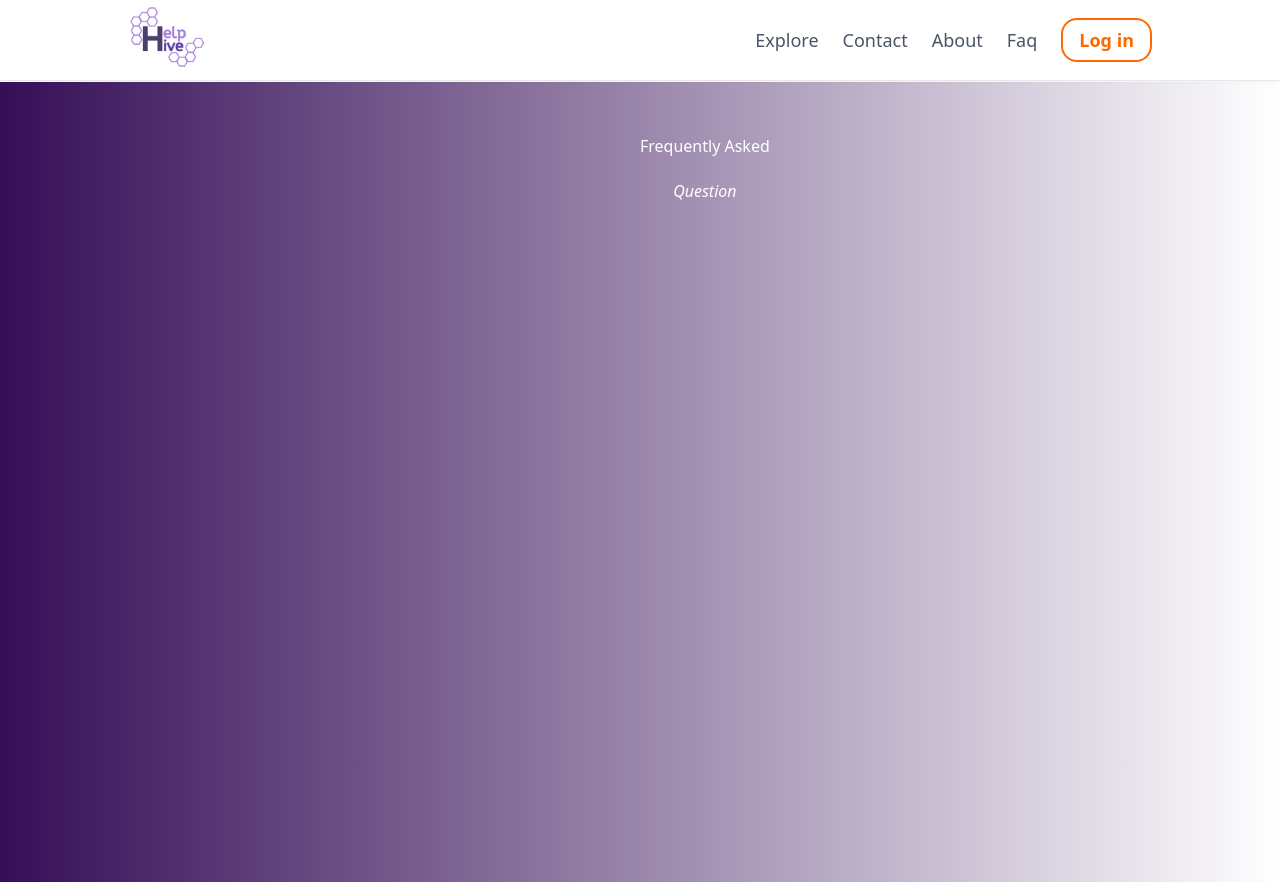
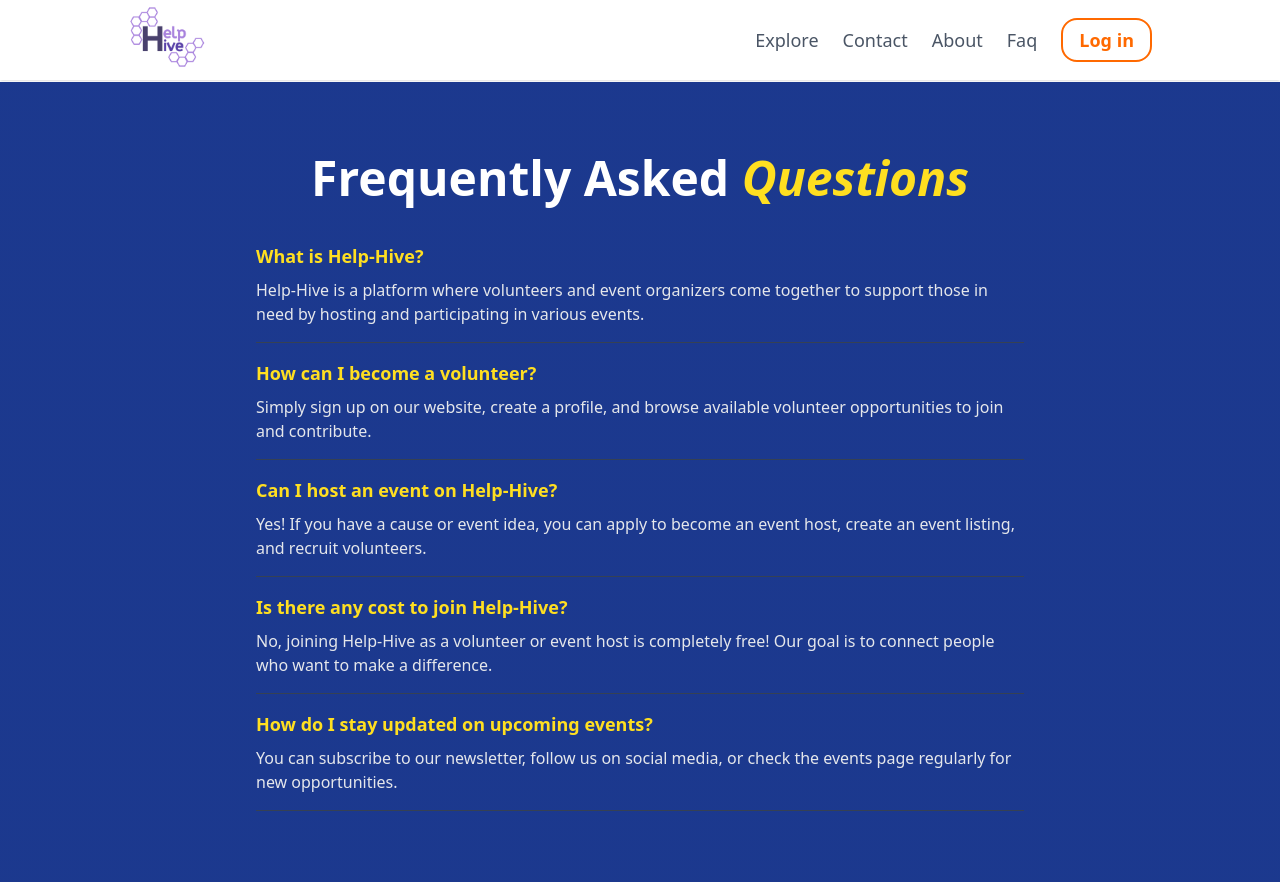
Before and after one commit to 3-knuckle-heads/HelpHive, a React (Vite) app in the folder FrontEnd/help-hive/: page /faq in a window 1280 px wide. Built offline with nearby package versions, Linux system fonts and the light colour scheme.

Commit message:
faq
update faq page

```diff
--- a/FrontEnd/help-hive/src/pages/Faq.jsx
+++ b/FrontEnd/help-hive/src/pages/Faq.jsx
@@ -1,22 +1,50 @@
-import React from 'react'
+import React from "react";
 
 const Faq = () => {
+  const faqs = [
+    {
+      question: "What is Help-Hive?",
+      answer:
+        "Help-Hive is a platform where volunteers and event organizers come together to support those in need by hosting and participating in various events.",
+    },
+    {
+      question: "How can I become a volunteer?",
+      answer:
+        "Simply sign up on our website, create a profile, and browse available volunteer opportunities to join and contribute.",
+    },
+    {
+      question: "Can I host an event on Help-Hive?",
+      answer:
+        "Yes! If you have a cause or event idea, you can apply to become an event host, create an event listing, and recruit volunteers.",
+    },
+    {
+      question: "Is there any cost to join Help-Hive?",
+      answer:
+        "No, joining Help-Hive as a volunteer or event host is completely free! Our goal is to connect people who want to make a difference.",
+    },
+    {
+      question: "How do I stay updated on upcoming events?",
+      answer:
+        "You can subscribe to our newsletter, follow us on social media, or check the events page regularly for new opportunities.",
+    },
+  ];
+
   return (
-    <div className="flex md : flex-row flex-col 2xl:m-auto py-8 w-full text-white bg-gradient-to-r from-[#350e57] to-[]#152ca0 min-h-screen">
-      <div className='text-3xl sm:text-4xl md:text-4xl lg:text-6xl font-semibold pt-5 px-10 2xl:px-16 w-[100%] md:w-[50%]'> </div>
-      <h1 className='text-center pb-4 '>
-        <p className='m-0 leading-[30px] sm:leading-[65px]'>
-          Frequently Asked
-
-        </p>
-        <p className='m-0'>
-           <i>Question</i>
-        </p>
-
+    <div className="flex flex-col items-center justify-center py-10 px-5 min-h-screen bg-gradient-to-r from-blue-900 to-blue-900 text-white">
+      <h1 className="text-4xl sm:text-5xl font-bold text-center mb-6">
+        Frequently Asked <span className="italic text-yellow-300">Questions</span>
       </h1>
-
+      <div className="w-full max-w-3xl">
+        {faqs.map((faq, index) => (
+          <div key={index} className="border-b border-gray-700 py-4">
+            <button className="w-full text-left text-lg font-semibold text-yellow-300 focus:outline-none">
+              {faq.question}
+            </button>
+            <p className="mt-2 text-gray-200 text-base">{faq.answer}</p>
+          </div>
+        ))}
+      </div>
     </div>
-  )
-}
-
+  );
+};
 export default Faq
```
